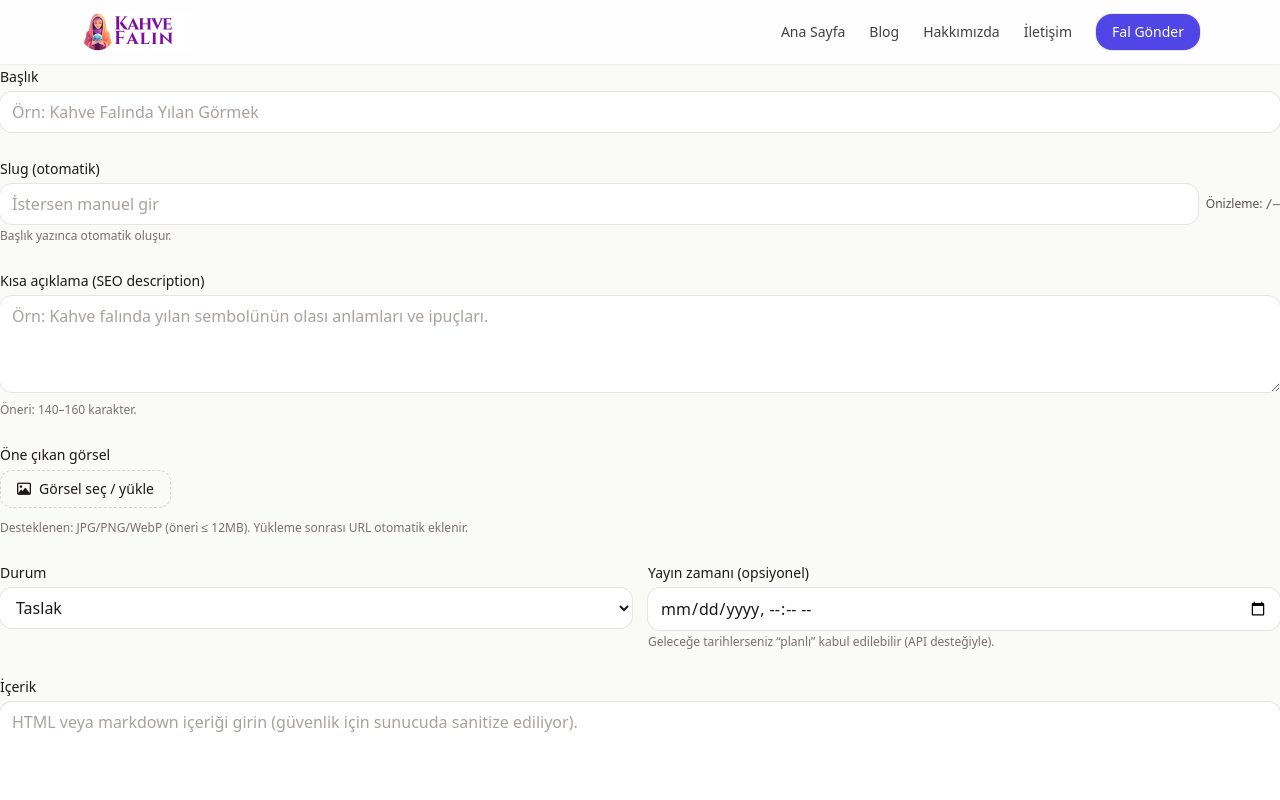
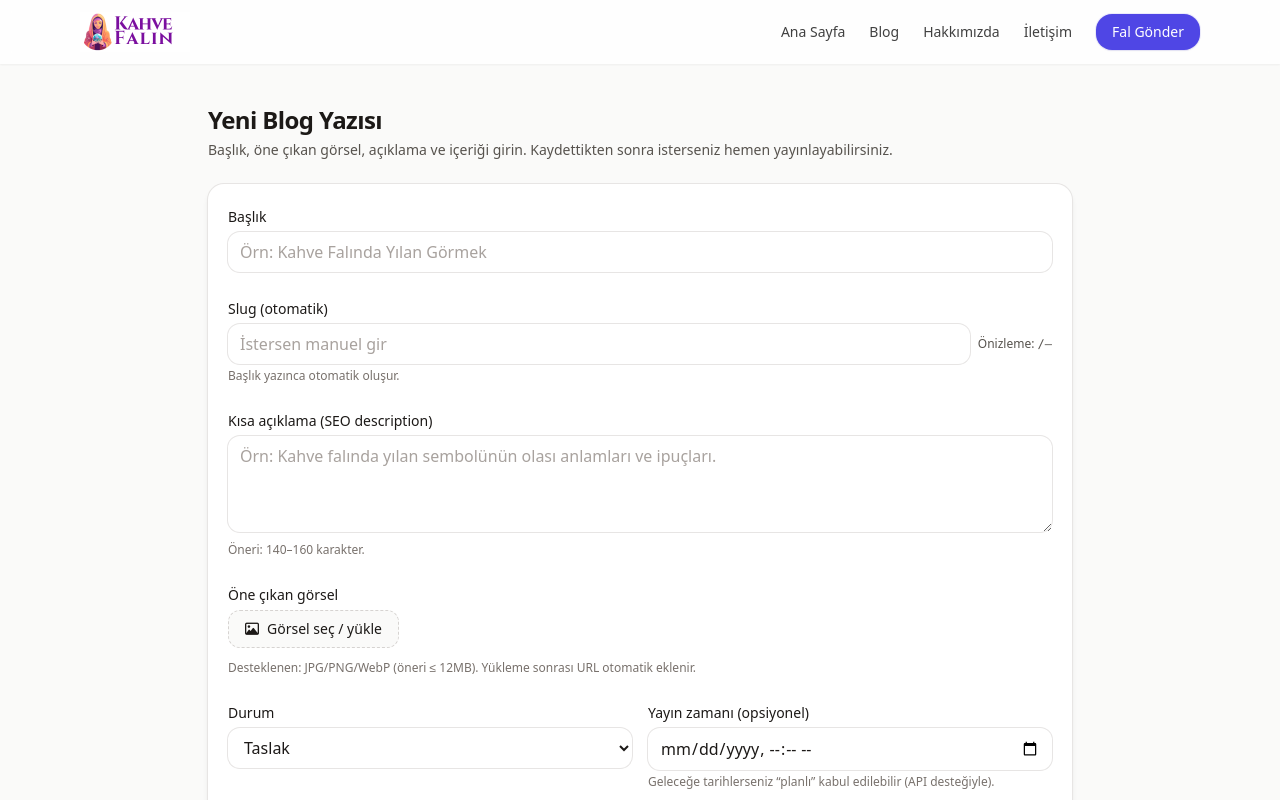
Before and after one commit to kuleliworks/kahve-fali, a Next.js app: page /panel/blog/yeni in a window 1280 px wide. Shown: the top 800 px of the page. Built offline with nearby package versions, Linux system fonts and the light colour scheme.

Commit message:
Update page.tsx

```diff
--- a/app/panel/blog/yeni/page.tsx
+++ b/app/panel/blog/yeni/page.tsx
@@ -1,17 +1,24 @@
-import { Suspense } from "react";
+import type { Metadata } from "next";
 import NewPostClient from "./NewPostClient";
 
-export const dynamic = "force-dynamic"; // SSG yerine dinamik çalış
-export const revalidate = 0;            // cache yok
+export const metadata: Metadata = {
+  title: "Yeni Blog Yazısı",
+  description: "Blog’a yeni yazı ekleyin.",
+  alternates: { canonical: "/panel/blog/yeni" },
+};
 
 export default function Page() {
   return (
-    <Suspense fallback={
-      <section className="mx-auto max-w-3xl px-4 py-10">
-        <div className="k-card">Yükleniyor…</div>
-      </section>
-    }>
-      <NewPostClient />
-    </Suspense>
+    <section className="mx-auto max-w-4xl px-4 py-10">
+      <header className="mb-6">
+        <h1 className="text-2xl font-semibold tracking-tight">Yeni Blog Yazısı</h1>
+        <p className="mt-1 text-sm text-stone-600">
+          Başlık, öne çıkan görsel, açıklama ve içeriği girin. Kaydettikten sonra isterseniz hemen yayınlayabilirsiniz.
+        </p>
+      </header>
+      <div className="k-card">
+        <NewPostClient />
+      </div>
+    </section>
   );
 }
```
